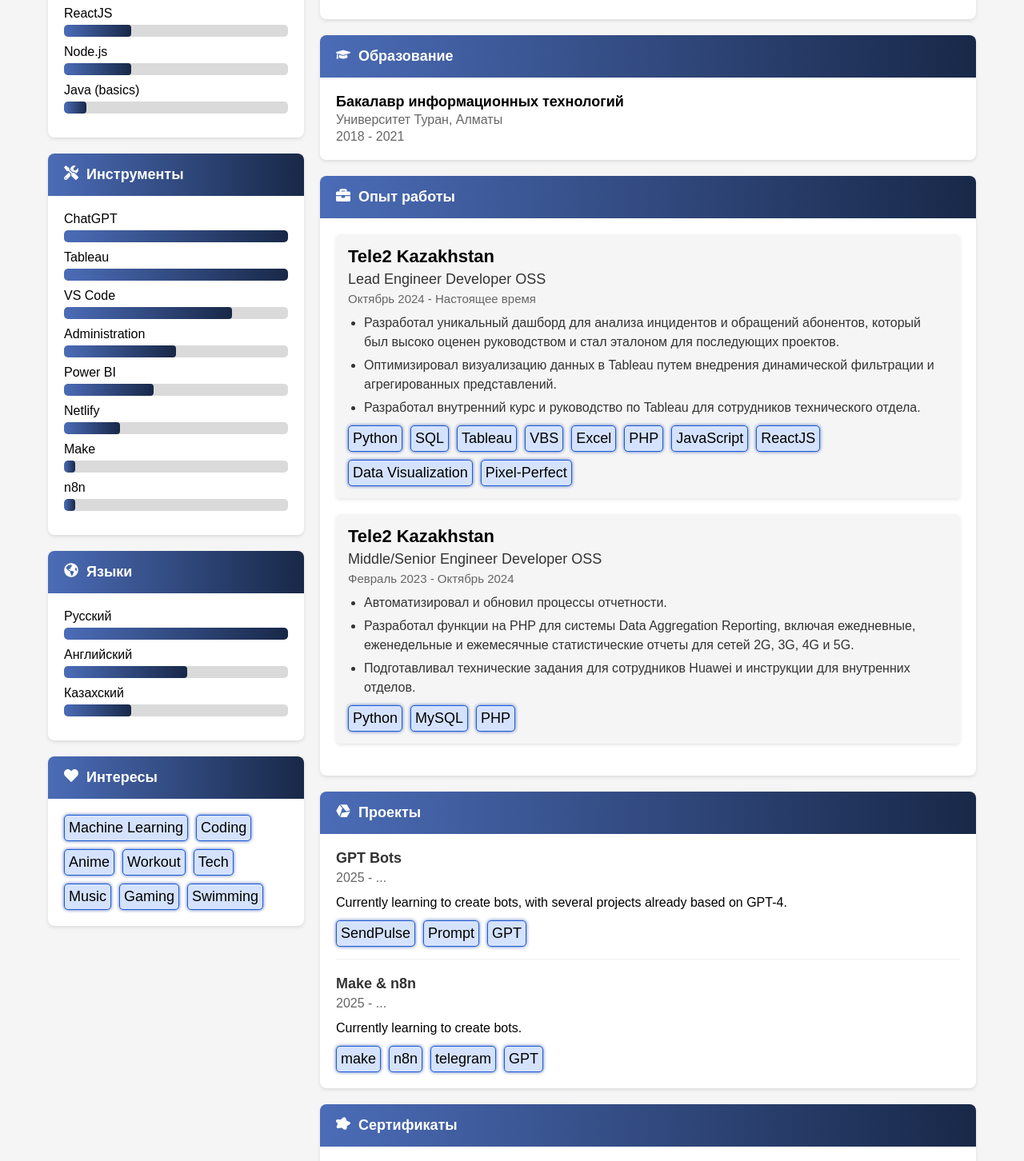
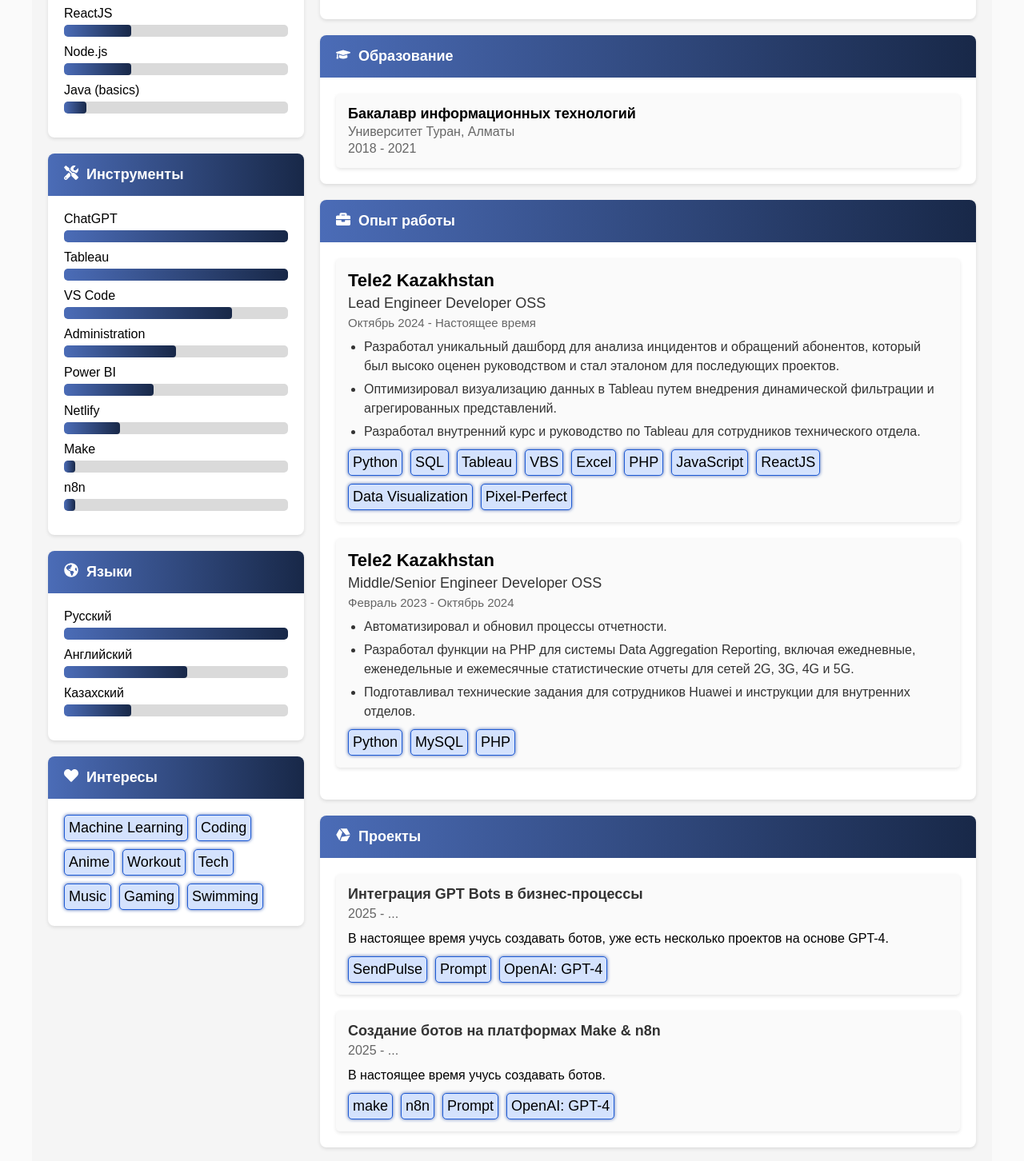
Before and after one commit to Mental-Fox/my-portfolio-react, a React (Vite) app: page / in a window 1280 px wide. Shown: the part 676-2128 px from the top of the page at 80% size. Built offline with nearby package versions, Linux system fonts and the light colour scheme.

Commit message:
Исправление ошибок во всем проекте

```diff
--- a/src/App.css
+++ b/src/App.css
@@ -15,7 +15,7 @@
   --certificate-border: #4b6cb7;
 
   --text-color: #333;
-  --background-color: #f5f5f5;
+  --background-color: #fafafa;
 }
 
 * {
--- a/src/components/EducationItem/EducationItem.css
+++ b/src/components/EducationItem/EducationItem.css
@@ -1,3 +1,25 @@
+@import "../../App.css";
+
+.education-item-link {
+  text-decoration: none; /* Remove default underline */
+  color: inherit; /* Inherit text color */
+  display: block; /* Make the entire area clickable */
+}
+
+.education-item {
+  margin-bottom: 20px;
+  padding: 15px;
+  background-color: var(--background-color);
+  border-radius: 5px;
+  box-shadow: 0 2px 4px rgba(0, 0, 0, 0.1);
+  transition: transform 0.2s, box-shadow 0.2s; /* Add hover effect */
+}
+
+.education-item:hover {
+  transform: translateY(-2px); /* Slight lift on hover */
+  box-shadow: 0 4px 8px rgba(0, 0, 0, 0.2); /* Deeper shadow on hover */
+}
+
 .education-item {
   margin-bottom: 15px;
 }
--- a/src/components/EducationItem/EducationItem.jsx
+++ b/src/components/EducationItem/EducationItem.jsx
@@ -2,12 +2,14 @@
 import React from 'react';
 import './EducationItem.css';
 
-const EducationItem = ({ degree, university, year }) => {
+const EducationItem = ({ degree, university, year, url }) => {
     return (
         <div className="education-item">
-            <div className="education-item__degree">{degree}</div>
-            <div className="education-item__university">{university}</div>
-            <div className="education-item__year">{year}</div>
+            <a href={url} target="_blank" rel="noopener noreferrer" className="education-item-link">
+                <div className="education-item__degree">{degree}</div>
+                <div className="education-item__university">{university}</div>
+                <div className="education-item__year">{year}</div>
+            </a>
         </div>
     );
 };
--- a/src/components/ProjectItem/ProjectItem.css
+++ b/src/components/ProjectItem/ProjectItem.css
@@ -1,15 +1,34 @@
 @import "../../App.css";
+
+.project-item-link {
+  text-decoration: none; /* Remove default underline */
+  color: inherit; /* Inherit text color */
+  display: block; /* Make the entire area clickable */
+}
 
 .project-item {
   margin-bottom: 20px;
+  padding: 15px;
+  background-color: var(--background-color);
+  border-radius: 5px;
+  box-shadow: 0 2px 4px rgba(0, 0, 0, 0.1);
+  transition: transform 0.2s, box-shadow 0.2s; /* Add hover effect */
+}
+
+.project-item:hover {
+  transform: translateY(-2px); /* Slight lift on hover */
+  box-shadow: 0 4px 8px rgba(0, 0, 0, 0.2); /* Deeper shadow on hover */
+}
+
+/* .project-item {
+  margin-bottom: 20px;
   padding-bottom: 15px;
   border-bottom: 1px solid #eee;
-}
+} */
 
 .project-item:last-child {
   border-bottom: none;
   margin-bottom: 0;
-  padding-bottom: 0;
 }
 
 .project-item__name {
--- a/src/components/ProjectItem/ProjectItem.jsx
+++ b/src/components/ProjectItem/ProjectItem.jsx
@@ -3,13 +3,15 @@
 import TagList from '../TagList/TagList';
 import './ProjectItem.css';
 
-const ProjectItem = ({ name, period, description, technologies }) => {
+const ProjectItem = ({ name, period, description, technologies, url }) => {
     return (
         <div className="project-item">
-            <div className="project-item__name">{name}</div>
-            <div className="project-item__period">{period}</div>
-            <div className="project-item__description">{description}</div>
-            {technologies && <TagList tags={technologies} />}
+            <a href={url} target="_blank" rel="noopener noreferrer" className="project-item-link">
+                <div className="project-item__name">{name}</div>
+                <div className="project-item__period">{period}</div>
+                <div className="project-item__description">{description}</div>
+                {technologies && <TagList tags={technologies} />}
+            </a>
         </div>
     );
 };
--- a/src/locales/en.js
+++ b/src/locales/en.js
@@ -55,7 +55,7 @@
     },
     {
       title: "Goal",
-      content: `To become a full-stack developer, contribute to open-source projects, and create products that enhance people's lives.`,
+      content: `To become a Full-stack developer, contribute to open-source projects, and create products that enhance people's lives.`,
     },
     {
       title: "Term",
@@ -109,17 +109,19 @@
 
   projectsData: [
     {
-      name: "GPT Bots",
+      name: "Integration of GPT bots into business processes",
       period: "2025 - ...",
       description:
         "Currently learning to create bots, with several projects already based on GPT-4.",
-      technologies: ["SendPulse", "Prompt", "GPT"],
+      technologies: ["SendPulse", "Prompt", "OpenAI: GPT-4"],
+      url: "https://sendpulse.kz/",
     },
     {
-      name: "Make & n8n",
+      name: "Creating Bots on Make & n8n Platforms",
       period: "2025 - ...",
       description: "Currently learning to create bots.",
-      technologies: ["make", "n8n", "telegram", "GPT"],
+      technologies: ["make", "n8n", "telegram", "OpenAI: GPT-4"],
+      url: "https://n8n.io/vs/make/",
     },
   ],
 
@@ -128,6 +130,7 @@
       degree: "Bachelor of Information Technology",
       university: "Turan University, Almaty",
       year: "2018 - 2021",
+      url: "https://www.turan-edu.kz/",
     },
   ],
 
--- a/src/locales/ru.js
+++ b/src/locales/ru.js
@@ -56,7 +56,7 @@
     },
     {
       title: "Цель",
-      content: `Стать full-stack разработчиком, внести вклад в open-source проекты и создавать продукты, которые улучшают жизнь людей.`,
+      content: `Стать Full-stack разработчиком, внести вклад в open-source проекты и создавать продукты, которые улучшают жизнь людей.`,
     },
     {
       title: "Термин",
@@ -110,17 +110,19 @@
 
   projectsData: [
     {
-      name: "GPT Bots",
+      name: "Интеграция GPT Bots в бизнес-процессы",
       period: "2025 - ...",
       description:
-        "Currently learning to create bots, with several projects already based on GPT-4.",
-      technologies: ["SendPulse", "Prompt", "GPT"],
+        "В настоящее время учусь создавать ботов, уже есть несколько проектов на основе GPT-4.",
+      technologies: ["SendPulse", "Prompt", "OpenAI: GPT-4"],
+      url: "https://sendpulse.kz/",
     },
     {
-      name: "Make & n8n",
+      name: "Создание ботов на платформах Make & n8n",
       period: "2025 - ...",
-      description: "Currently learning to create bots.",
-      technologies: ["make", "n8n", "telegram", "GPT"],
+      description: "В настоящее время учусь создавать ботов.",
+      technologies: ["make", "n8n", "Prompt", "OpenAI: GPT-4"],
+      url: "https://n8n.io/vs/make/",
     },
   ],
 
@@ -129,6 +131,7 @@
       degree: "Бакалавр информационных технологий",
       university: "Университет Туран, Алматы",
       year: "2018 - 2021",
+      url: "https://www.turan-edu.kz/",
     },
   ],
 
--- a/src/pages/ResumePage/ResumePage.css
+++ b/src/pages/ResumePage/ResumePage.css
@@ -19,7 +19,6 @@
   .resume-page__content {
     flex-direction: column;
     gap: 10px;
-    padding: 10px;
   }
 }
 
```
